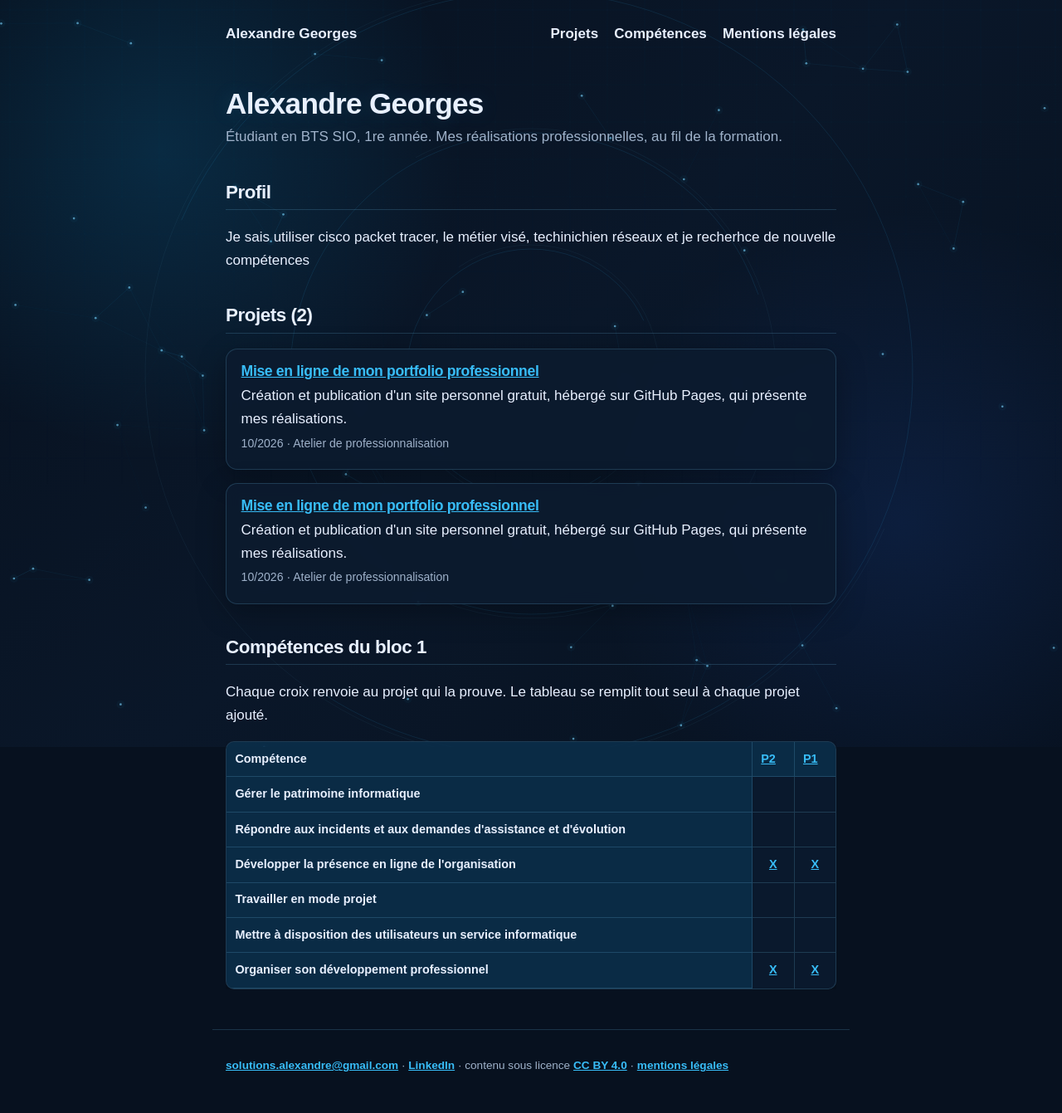
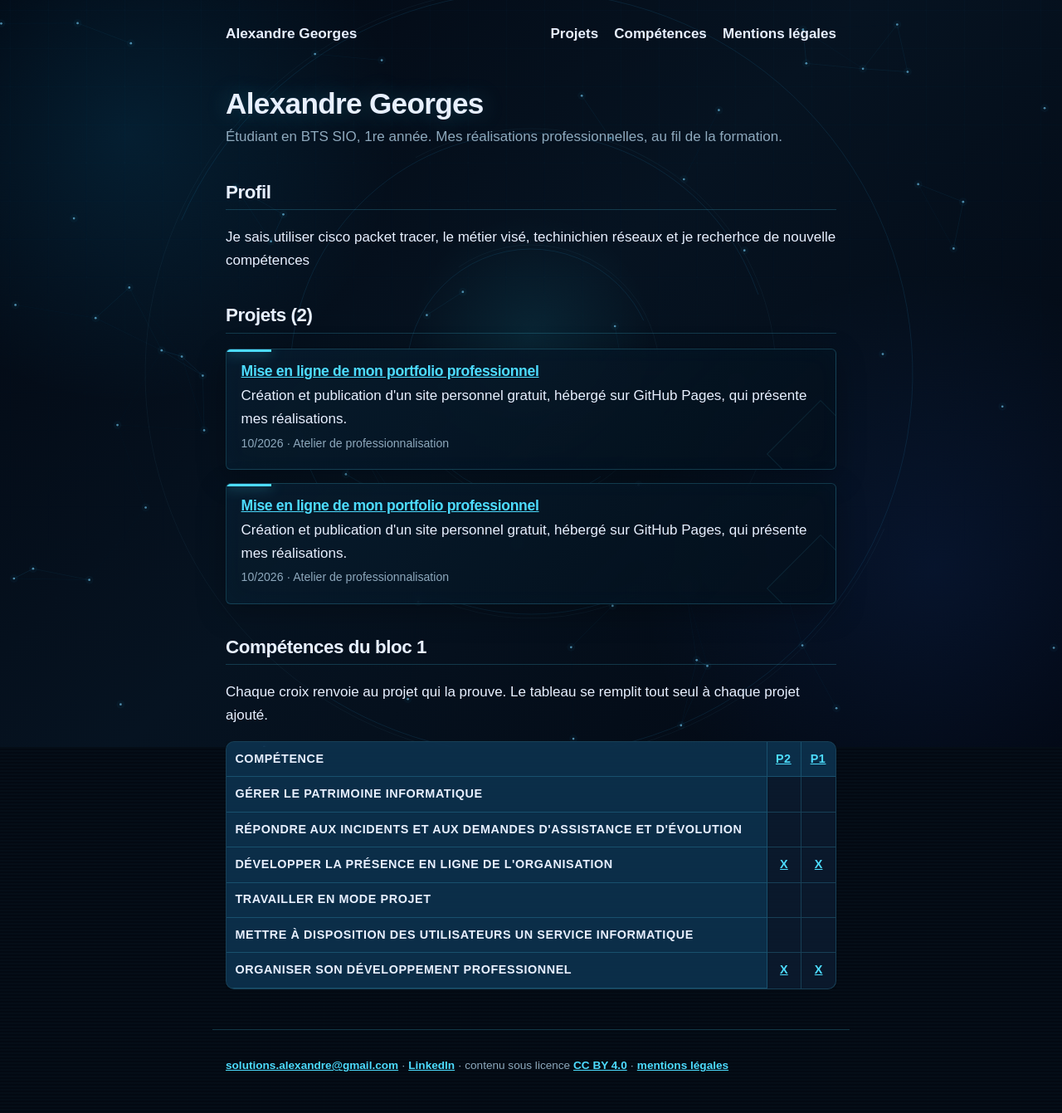
Before and after one commit to ElysioUI/Portfolio, a Jekyll site: the page built from index.html, in a window 1280 px wide. Shown: the whole page at 83% size. Built offline with Jekyll 4.4.1, drawn with Linux system fonts in a browser that asks for light colours.

Commit message:
Renforce le theme science-fiction du portfolio

```diff
--- a/css/style.css
+++ b/css/style.css
@@ -1,11 +1,11 @@
 :root {
   --encre: #e8f0ff;
-  --accent: #38bdf8;
-  --accent-fonce: #7dd3fc;
-  --fond: #07111f;
-  --surface: rgba(12, 27, 47, .86);
-  --trait: rgba(125, 211, 252, .18);
-  --doux: #9fb2ca;
+  --accent: #4ddcff;
+  --accent-fonce: #9be8ff;
+  --fond: #030912;
+  --surface: rgba(5, 18, 32, .82);
+  --trait: rgba(77, 220, 255, .20);
+  --doux: #8ea9bd;
   --ombre: 0 10px 35px rgba(0, 0, 0, .28);
 }
 * { box-sizing: border-box; }
@@ -24,9 +24,10 @@ body::before {
   inset: 0;
   z-index: -2;
   background:
-    radial-gradient(circle at 15% 20%, rgba(14, 165, 233, .16), transparent 28%),
-    radial-gradient(circle at 85% 70%, rgba(37, 99, 235, .13), transparent 30%),
-    linear-gradient(135deg, #07111f 0%, #0a1729 50%, #07111f 100%);
+    radial-gradient(circle at 50% 45%, rgba(34, 211, 238, .09), transparent 18%),
+    radial-gradient(circle at 12% 18%, rgba(14, 165, 233, .13), transparent 24%),
+    radial-gradient(circle at 88% 76%, rgba(37, 99, 235, .10), transparent 27%),
+    linear-gradient(135deg, #020711 0%, #061321 48%, #020711 100%);
 }
 body::after {
   content: "";
@@ -37,12 +38,21 @@ body::after {
   background-image:
     linear-gradient(rgba(56, 189, 248, .12) 1px, transparent 1px),
     linear-gradient(90deg, rgba(56, 189, 248, .12) 1px, transparent 1px);
-  background-size: 45px 45px;
+  background-size: 46px 46px;
+  clip-path: polygon(0 0,100% 0,100% 100%,0 100%);
   mask-image: linear-gradient(to bottom, black, transparent 90%);
   animation: gridMove 18s linear infinite;
   pointer-events: none;
 }
-@keyframes gridMove { to { background-position: 45px 45px; } }
+@keyframes gridMove { to { background-position: 46px 46px; } }
+
+body {
+  background-image:
+    linear-gradient(rgba(77,220,255,.018) 50%, transparent 50%);
+  background-size: 100% 4px;
+}
+
+body::marker { display: none; }
 
 header, main, footer { max-width: 48rem; margin: 0 auto; padding: 0 1rem; }
 #reseau {
@@ -70,7 +80,7 @@ nav a { color: var(--encre); text-decoration: none; }
 nav a:hover { color: var(--accent); text-shadow: 0 0 12px rgba(56,189,248,.5); }
 
 h1, h2, h3 { font-family: Arial, Helvetica, sans-serif; line-height: 1.25; letter-spacing: -.02em; }
-h1 { font-size: 2.2rem; margin: 2.2rem 0 .2rem; text-shadow: 0 0 24px rgba(56,189,248,.16); }
+h1 { font-size: 2.2rem; margin: 2.2rem 0 .2rem; text-shadow: 0 0 28px rgba(77,220,255,.28); }
 h2 { font-size: 1.4rem; margin-top: 2.4rem; border-bottom: 1px solid var(--trait); padding-bottom: .4rem; }
 h3 { font-size: 1.1rem; }
 a { color: var(--accent); font-weight: 600; }
@@ -79,14 +89,33 @@ a:focus-visible { outline: 3px solid var(--accent); outline-offset: 2px; }
 .sous-titre, .meta { color: var(--doux); margin: .3rem 0 0; }
 .meta { font-size: .88rem; }
 .carte {
-  border: 1px solid var(--trait); border-radius: 14px;
-  background: var(--surface); padding: 1rem 1.1rem; margin: 1rem 0;
-  box-shadow: var(--ombre); backdrop-filter: blur(8px);
+  position: relative;
+  border: 1px solid var(--trait); border-radius: 6px;
+  background: linear-gradient(135deg, rgba(8,28,45,.90), rgba(3,15,27,.78));
+  padding: 1rem 1.1rem; margin: 1rem 0;
+  box-shadow: var(--ombre), inset 0 0 30px rgba(56,189,248,.025);
+  backdrop-filter: blur(8px);
   transition: transform .2s ease, border-color .2s ease, box-shadow .2s ease;
+  overflow: hidden;
+}
+.carte::before {
+  content: "";
+  position: absolute;
+  top: 0; left: 0; width: 54px; height: 3px;
+  background: var(--accent);
+  box-shadow: 0 0 16px rgba(77,220,255,.7);
+}
+.carte::after {
+  content: "";
+  position: absolute;
+  right: -28px; bottom: -28px;
+  width: 90px; height: 90px;
+  border: 1px solid rgba(77,220,255,.10);
+  transform: rotate(45deg);
 }
 .carte:hover {
   transform: translateY(-4px);
-  border-color: rgba(56,189,248,.5);
+  border-color: rgba(77,220,255,.55);
   box-shadow: 0 16px 45px rgba(0, 0, 0, .35), 0 0 25px rgba(56,189,248,.08);
 }
 .carte h3 { margin: 0 0 .25rem; }
@@ -105,7 +134,7 @@ table {
   border-radius: 10px; overflow: hidden; box-shadow: var(--ombre);
 }
 th, td { border-right: 1px solid var(--trait); border-bottom: 1px solid var(--trait); padding: .55rem .65rem; text-align: left; vertical-align: top; }
-th { background: rgba(14,165,233,.13); font-weight: 700; }
+th { background: rgba(14,165,233,.15); font-weight: 700; text-transform: uppercase; letter-spacing: .04em; }
 tr:last-child td { border-bottom: 0; }
 th:last-child, td:last-child { border-right: 0; }
 td.case { text-align: center; font-weight: 700; min-width: 2.4rem; }
```
